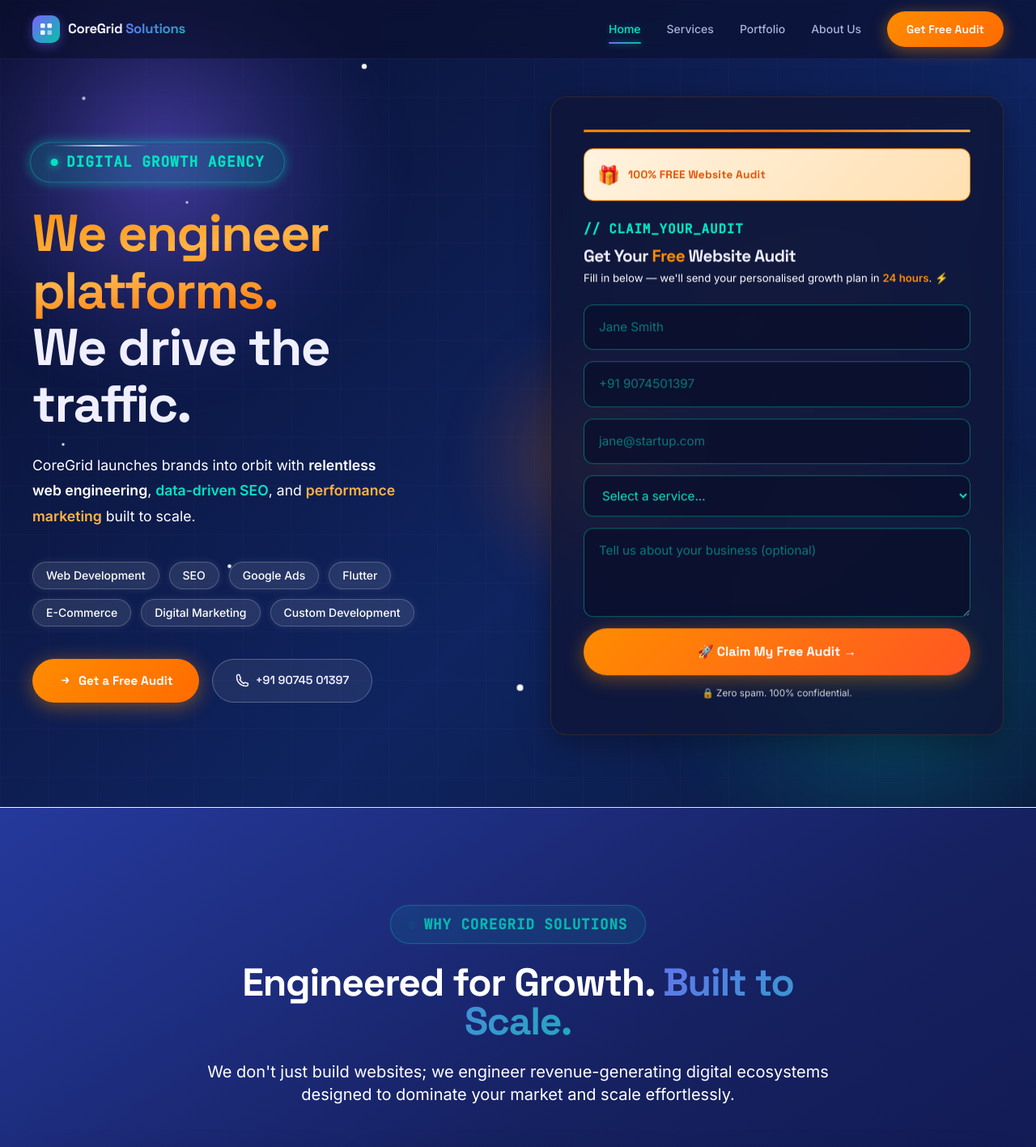
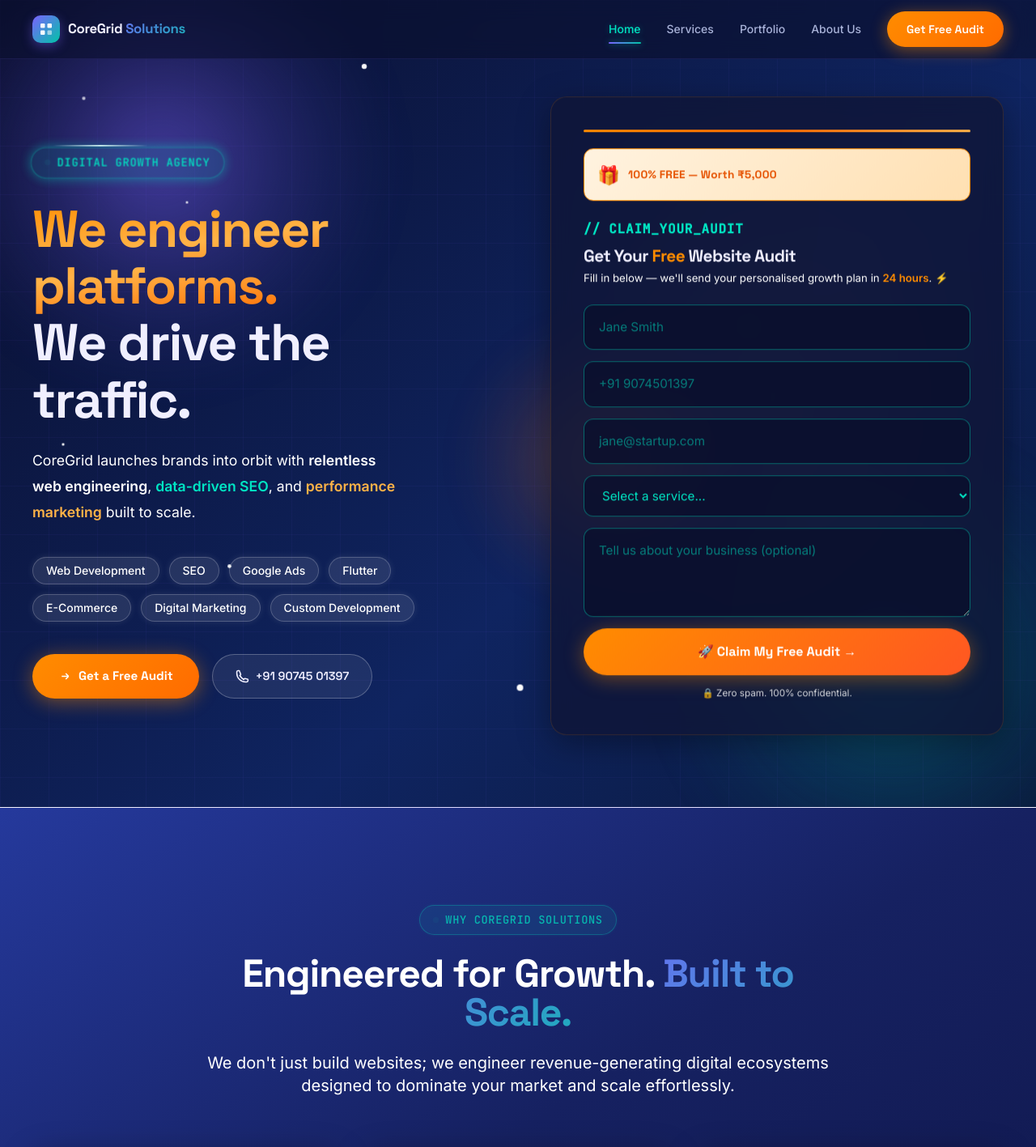
Before and after one commit to Ajin216/CoreGrid-Solutions, an Angular app: page / in a window 1280 px wide. Shown: the top 1417 px of the page at 81% size. Built offline with nearby package versions, Linux system fonts and the light colour scheme.

Commit message:
changes completed

```diff
--- a/src/app/pages/home/home.component.html
+++ b/src/app/pages/home/home.component.html
@@ -37,16 +37,9 @@
       <!-- Left: Copy -->
       <div class="ag-fade-up">
         <!-- Badge -->
-        <div class="badge-blink"
-          style="display:inline-flex;align-items:center;gap:10px;background:rgba(0,229,195,0.15);border:1px solid rgba(0,229,195,0.35);border-radius:100px;padding:8px 24px;margin-bottom:28px;">
-
-          <span
-            style="width:9px;height:9px;border-radius:50%;background:#00E5C3;display:inline-block;box-shadow:0 0 10px rgba(0,229,195,0.8);"></span>
-
-          <span
-            style="font-family:'JetBrains Mono',monospace;font-size:1.1rem;font-weight:800;color:#00E5C3;letter-spacing:0.05em;text-transform:uppercase;">
-            Digital Growth Agency
-          </span>
+        <div class="ag-badge badge-blink" style="margin-bottom:28px;">
+          <span class="dot"></span>
+          <span>Digital Growth Agency</span>
         </div>
 
         <!-- Headline -->
@@ -156,8 +149,9 @@
             <div>
               <div
                 style="font-family:'Space Grotesk',sans-serif;font-weight:700;color:#E65100;font-size:0.85rem;letter-spacing:0.02em;">
-                100% FREE Website Audit</div>
-              <!-- 100% FREE — Worth ₹5,000</div> -->
+                <!-- 100% FREE Website Audit</div> -->
+                100% FREE — Worth ₹5,000
+              </div>
               <!-- <div style="font-size:0.75rem;color:#BF360C;margin-top:1px;">Full website audit + personalised growth
                 roadmap, no card needed.</div> -->
             </div>
--- a/src/styles.css
+++ b/src/styles.css
@@ -565,22 +565,22 @@ body::after {
   .ag-badge {
     display: inline-flex;
     align-items: center;
-    gap: 10px;
-    padding: 8px 22px;
+    gap: 8px;
+    padding: 6px 16px;
     background: rgba(0, 229, 195, 0.10);
     border: 1px solid rgba(0, 229, 195, 0.35);
     border-radius: 100px;
     font-family: 'JetBrains Mono', monospace;
-    font-size: 1.1rem;
-    font-weight: 800;
+    font-size: 0.85rem;
+    font-weight: 500;
     color: #00E5C3;
     letter-spacing: 0.05em;
     text-transform: uppercase;
   }
 
   .ag-badge .dot {
-    width: 9px;
-    height: 9px;
+    width: 7px;
+    height: 7px;
     border-radius: 50%;
     background: #00E5C3;
     box-shadow: 0 0 10px rgba(0, 229, 195, 0.8);
```
